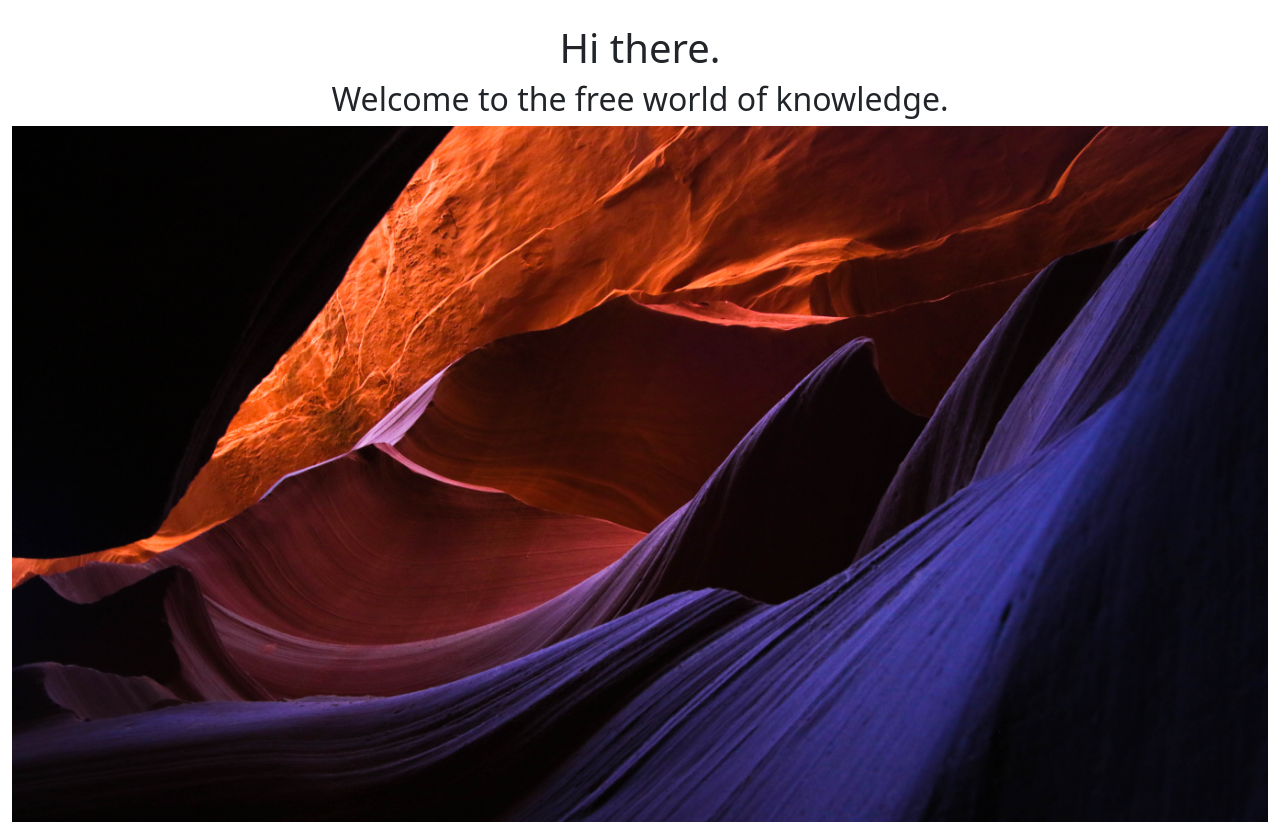
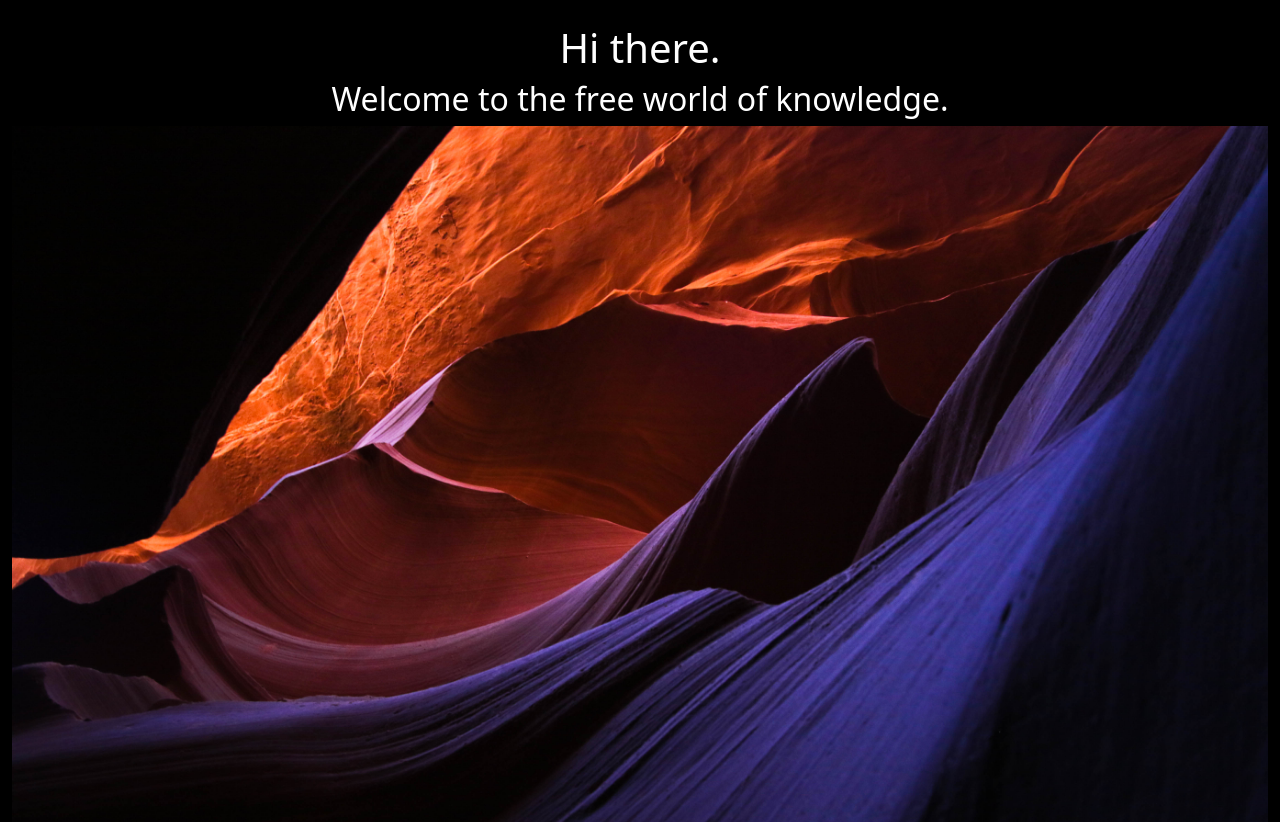
Before and after one commit to A20232024/A20232024.github.io, a plain HTML site: page index.html in a window 1280 px wide. Shown: the top 822 px of the page. Drawn offline with nearby package versions, Linux system fonts and the light colour scheme.

Commit message:
Update index.html

```diff
--- a/index.html
+++ b/index.html
@@ -5,6 +5,10 @@
     <meta name="viewport" content="width=device-width, initial-scale=1">
     <link href="https://cdn.jsdelivr.net/npm/bootstrap@5.0.2/dist/css/bootstrap.min.css" rel="stylesheet" integrity="sha384-EVSTQN3/azprG1Anm3QDgpJLIm9Nao0Yz1ztcQTwFspd3yD65VohhpuuCOmLASjC" crossorigin="anonymous">
     <title> Knowledge + Action = Power </title>
+    <style>
+      body { background-color:black; }
+      h1, h2, h3 { color:white; }
+    </style>
   </head>
 
   <body>
```
